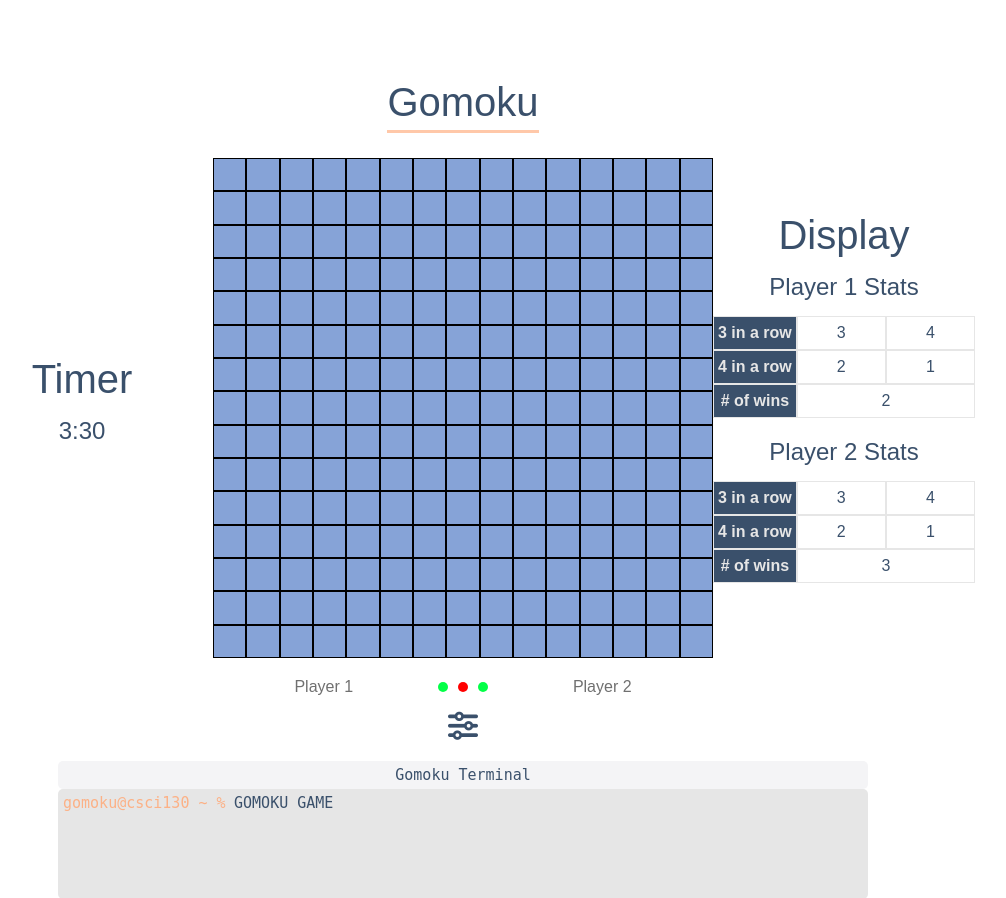
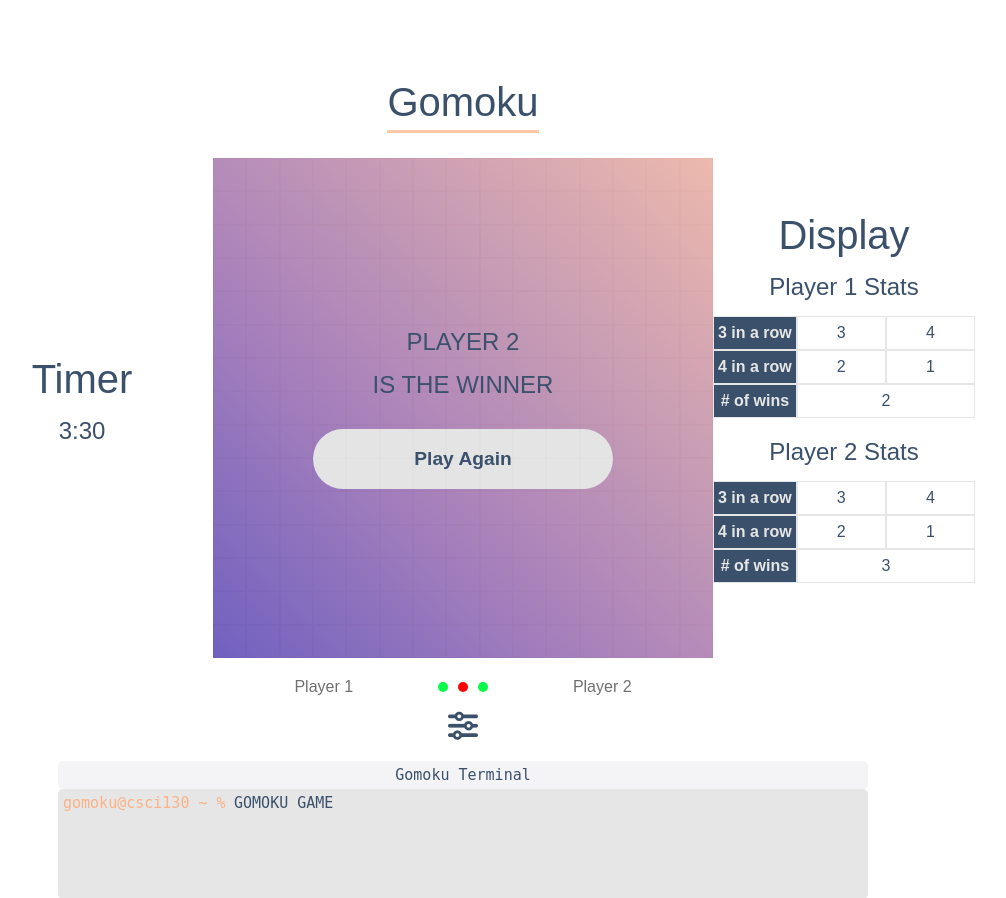
Before and after one commit to mennymendoza/gomoku, a PHP site: template pages/game/index.html in a window 1280 px wide. Shown: the part 68-966 px from the top of the page, without its empty margins (177-1183 px from the left). Run offline with PHP 8.4, Linux system fonts and the light colour scheme; the template is opened without the code that fills it, so the values that code supplies are empty; some libraries are stand-ins or nearby versions; some web fonts are replaced.

Commit message:
Winner screen for game page

```diff
--- a/css/game.css
+++ b/css/game.css
@@ -54,11 +54,36 @@
 }
 
 /* GAME BOARD */
+#container {
+    height: 500px;
+    width: 500px;
+    position: relative;
+    margin-bottom: 20px;
+}
 #board {
     height: 500px;
     width: 500px;
     background-color: #86a3d7;
-    margin-bottom: 20px;
+    position: absolute;
+}
+#winner {
+    height: 500px;
+    width: 500px;
+    position: absolute;
+    z-index: 9;
+    background-image: linear-gradient(45deg, #3b41c5 0%, #a981bb 49%, #ffc8a9 100%);
+    background-size: 150% 150%;
+	animation: gradient 5s ease infinite;
+	opacity: .98;
+    display: flex;
+    flex-direction: column;
+    justify-content: center;
+    text-align: center;
+}
+#button-sect {
+    display: flex;
+    justify-content: center;
+    text-align: center;
 }
 #player-status {
     display: flex;
--- a/pages/game/index.html
+++ b/pages/game/index.html
@@ -18,7 +18,6 @@
                 <li><a href="../../index.html">Logout</a></li>
             </ul>
         </nav>
-        <!-- <section id="main-section"> -->
         <div class="body-div">
             <h1>Gomoku</h1>
             <div id="sect">
@@ -72,11 +71,20 @@
                     </div>
                 </div>
                 <div id="board-sect">
-                    <div id="board">
-                        <table>
+                    <div id="container">
+                        <div id="board">
+                            <table>
 
-                        </table>
-                        <!-- board code would go here -->
+                            </table>
+                            <!-- board code would go here -->
+                        </div>
+                        <div id="winner">
+                            <h2>PLAYER 2</h2>
+                            <h2>IS THE WINNER</h2>
+                            <div id="button-sect">
+                                <button type="button" class="btn" onclick="">Play Again</button>
+                            </div>
+                        </div>
                     </div>
                     <div id="player-status">
                         <p>Player 1</p>
@@ -139,7 +147,6 @@
                 <!-- <div id="console-cursor"></div> -->
             </div>
         </div>
-        <!-- </section> -->
         <footer>
             <h4>Designed & Developed</h4>
             <h5>By</h5>
```
